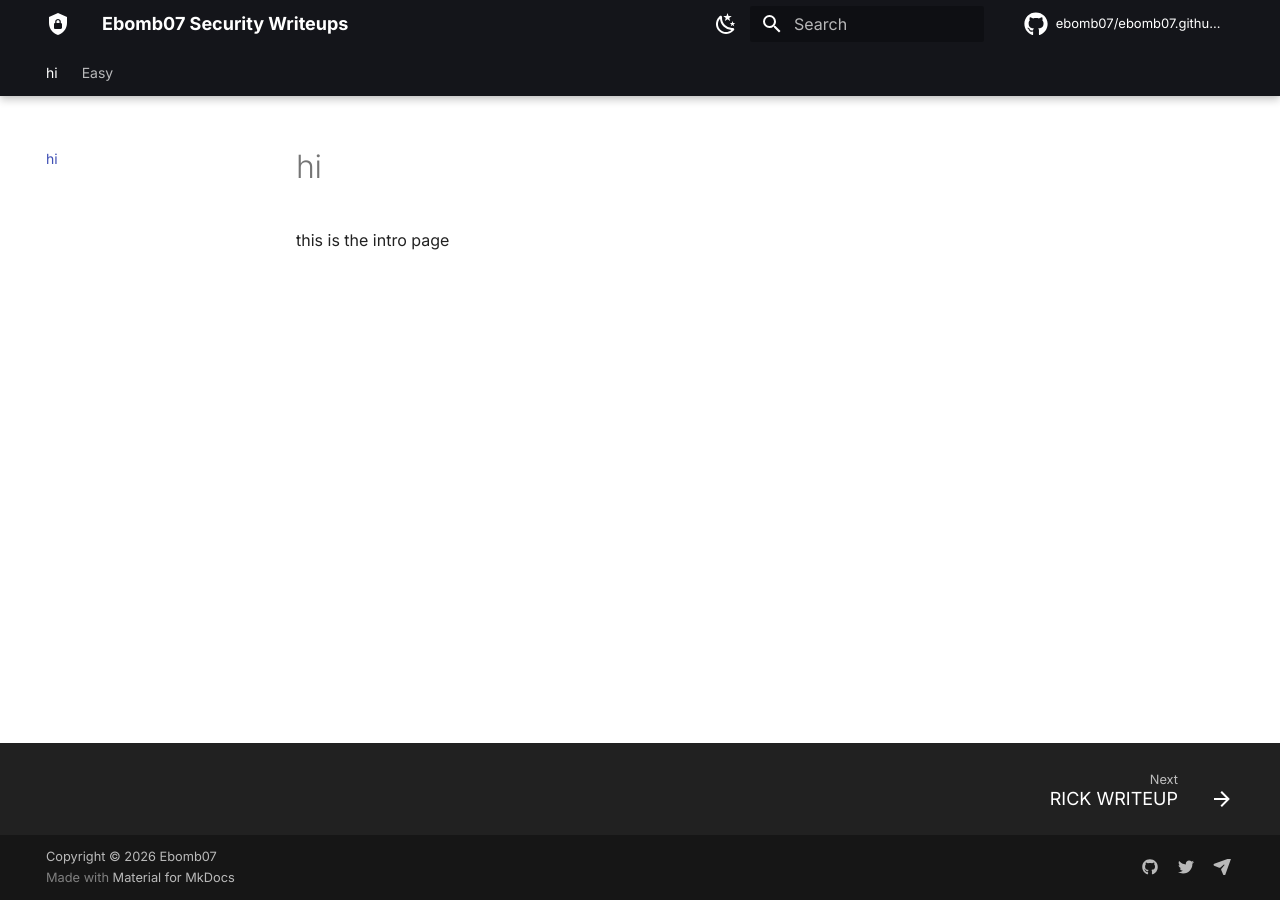
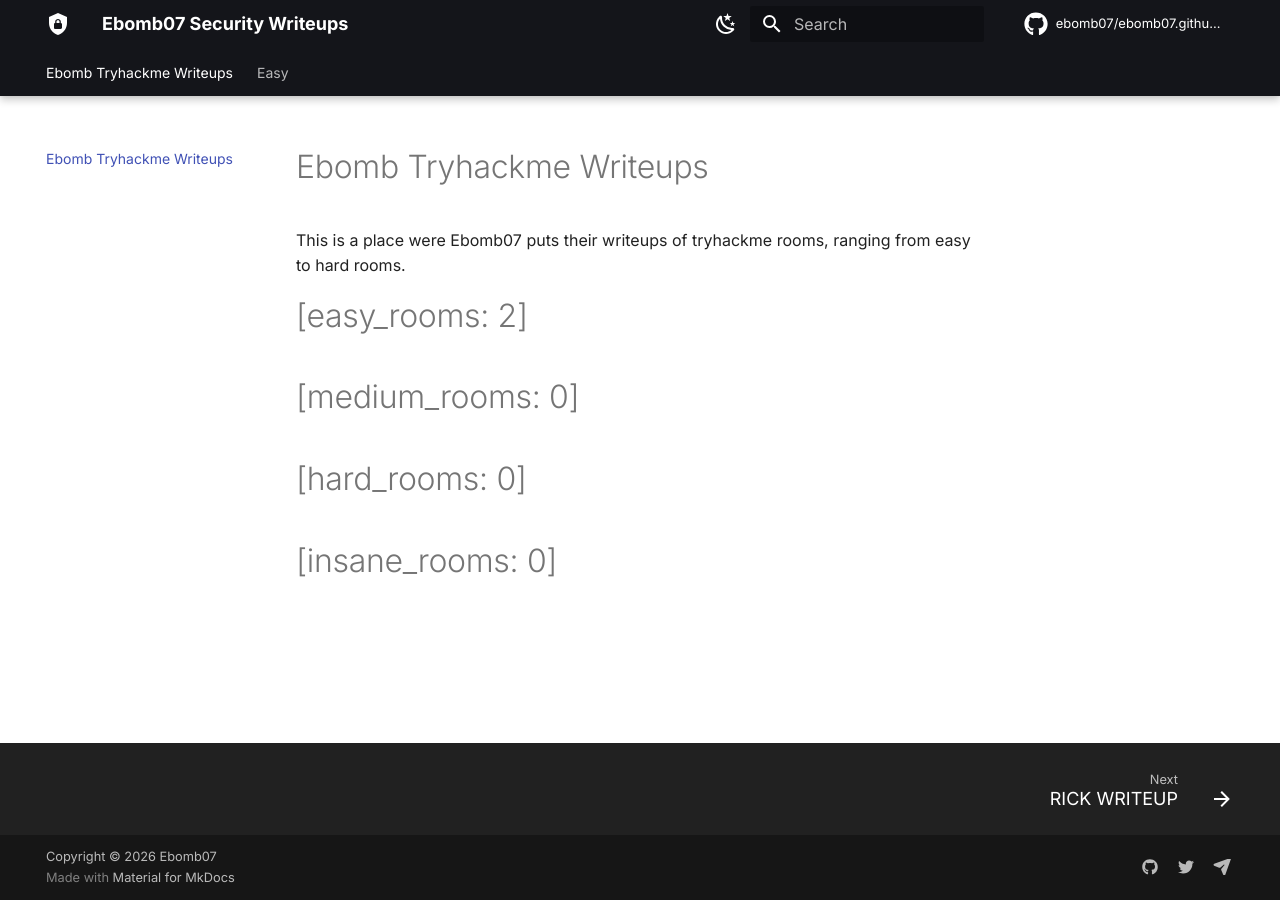
Before and after one commit to ebomb07/ebomb07.github.io, an MkDocs documentation site: the page built from docs/index.md, in a window 1280 px wide. Built offline with MkDocs 1.6.1 and Material for MkDocs 9.7.7, drawn with Linux system fonts in a browser that asks for light colours; comment, search, counter and statistics services are not loaded.

Commit message:
new writeup

```diff
--- a/docs/index.md
+++ b/docs/index.md
@@ -1,2 +1,11 @@
-# hi
-this is the intro page
+# Ebomb Tryhackme Writeups
+
+This is a place were Ebomb07 puts their writeups of tryhackme rooms, ranging from easy to hard rooms.
+
+# [easy_rooms: 2]
+
+# [medium_rooms: 0]
+
+# [hard_rooms: 0]
+
+# [insane_rooms: 0]
```
Also changed, not shown: docs/easy/pickle_rick/rick.md (+1 -1 lines), docs/easy/root_me/root_me.md (+1 -1 lines), site/404.html, site/easy/pickle_rick/rick/index.html, site/easy/root_me/root_me/index.html, site/index.html, site/search/search_index.json.
